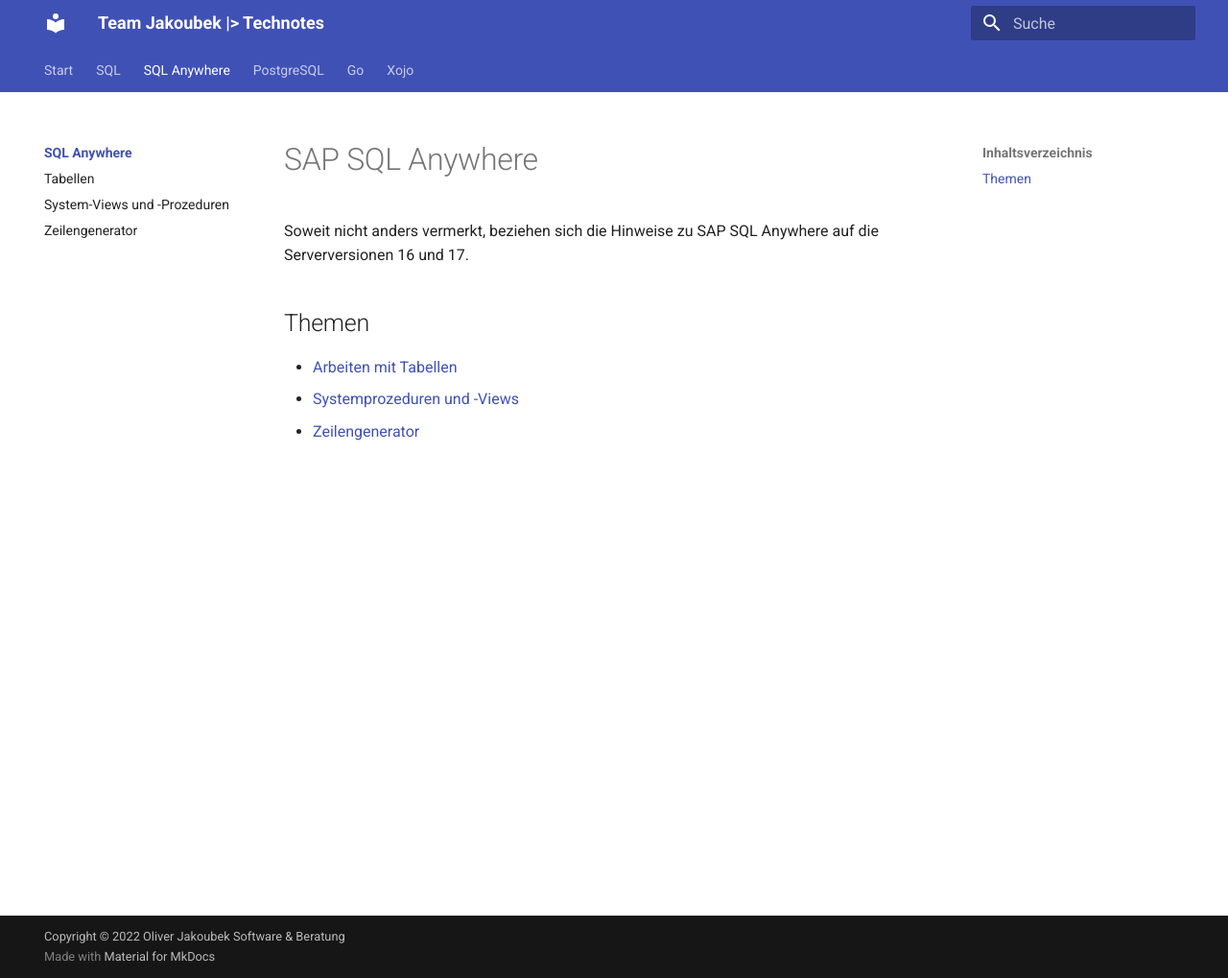
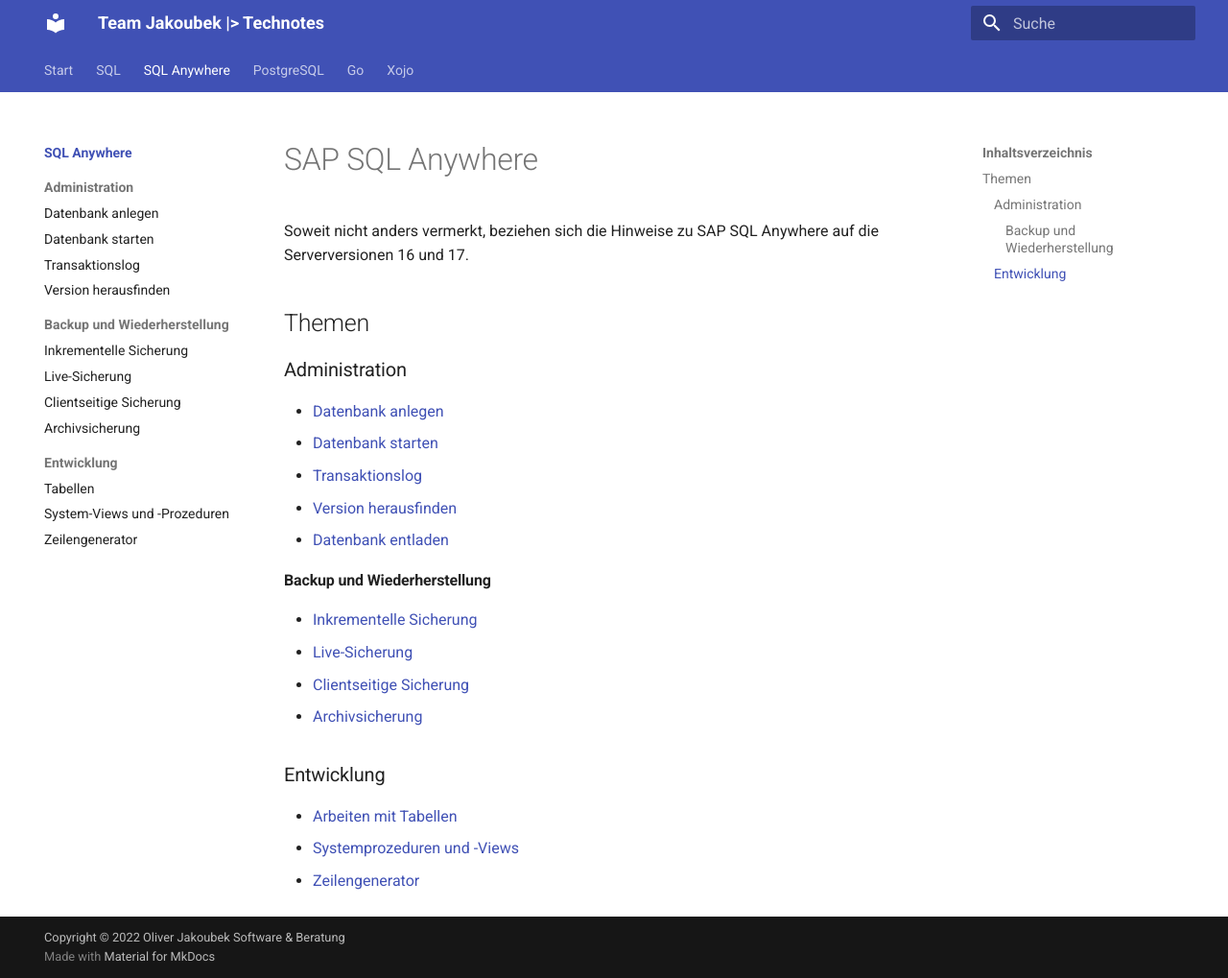
Before and after one commit to jakoubek/technotes, an MkDocs documentation site: the page built from docs/sql-anywhere/index.md, in a window 1280 px wide and 1019 px high. Shown: the whole window at 96% size. Built offline with MkDocs 1.6.1 and Material for MkDocs 9.7.7, drawn with Linux system fonts in a browser that asks for light colours.

Commit message:
SQL Anywhere erweitert

```diff
--- a/docs/sql-anywhere/index.md
+++ b/docs/sql-anywhere/index.md
@@ -4,6 +4,24 @@
 
 ## Themen
 
+### Administration
+
+- [Datenbank anlegen](datenbank-anlegen)
+- [Datenbank starten](datenbank-starten)
+- [Transaktionslog](transaktionslog)
+- [Version herausfinden](version-herausfinden)
+- [Datenbank entladen](datenbank-entladen)
+
+#### Backup und Wiederherstellung
+
+- [Inkrementelle Sicherung](inkrementelle-sicherung)
+- [Live-Sicherung](live-sicherung)
+- [Clientseitige Sicherung](clientseitige-sicherung)
+- [Archivsicherung](archivsicherung)
+
+
+### Entwicklung
+
 - [Arbeiten mit Tabellen](table)
 - [Systemprozeduren und -Views](system)
 - [Zeilengenerator](zeilengenerator)
--- a/mkdocs.yml
+++ b/mkdocs.yml
@@ -7,9 +7,20 @@
     - 'sql/index.md'
   - 'SQL Anywhere':
     - 'sql-anywhere/index.md'
-    - Tabellen: sql-anywhere/table.md
-    - 'System-Views und -Prozeduren': sql-anywhere/system.md
-    - Zeilengenerator: sql-anywhere/zeilengenerator.md
+    - Administration:
+      - 'Datenbank anlegen': sql-anywhere/datenbank-anlegen.md
+      - 'Datenbank starten': sql-anywhere/datenbank-starten.md
+      - 'Transaktionslog': sql-anywhere/transaktionslog.md
+      - 'Version herausfinden': sql-anywhere/version-herausfinden.md
+    - 'Backup und Wiederherstellung':
+      - 'Inkrementelle Sicherung': sql-anywhere/inkrementelle-sicherung.md
+      - 'Live-Sicherung': sql-anywhere/live-sicherung.md
+      - 'Clientseitige Sicherung': sql-anywhere/clientseitige-sicherung.md
+      - Archivsicherung: sql-anywhere/archivsicherung.md
+    - Entwicklung:
+      - Tabellen: sql-anywhere/table.md
+      - 'System-Views und -Prozeduren': sql-anywhere/system.md
+      - Zeilengenerator: sql-anywhere/zeilengenerator.md
   - PostgreSQL:
     - 'postgresql/index.md'
   - Go:
```
Also changed, not shown: docs/sql-anywhere/archivsicherung.md (added, +26 -0 lines), docs/sql-anywhere/clientseitige-sicherung.md (added, +14 -0 lines), docs/sql-anywhere/datenbank-anlegen.md (added, +71 -0 lines), docs/sql-anywhere/datenbank-entladen.md (added, +19 -0 lines), docs/sql-anywhere/datenbank-starten.md (added, +17 -0 lines), docs/sql-anywhere/inkrementelle-sicherung.md (added, +31 -0 lines), docs/sql-anywhere/live-sicherung.md (added, +16 -0 lines), docs/sql-anywhere/table.md (+8 -1 lines), docs/sql-anywhere/transaktionslog.md (added, +32 -0 lines), docs/sql-anywhere/version-herausfinden.md (added, +22 -0 lines).
